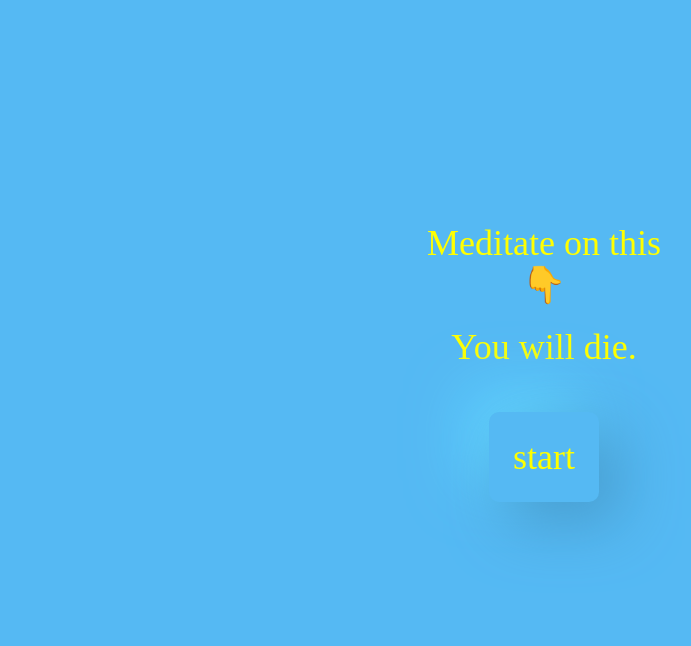
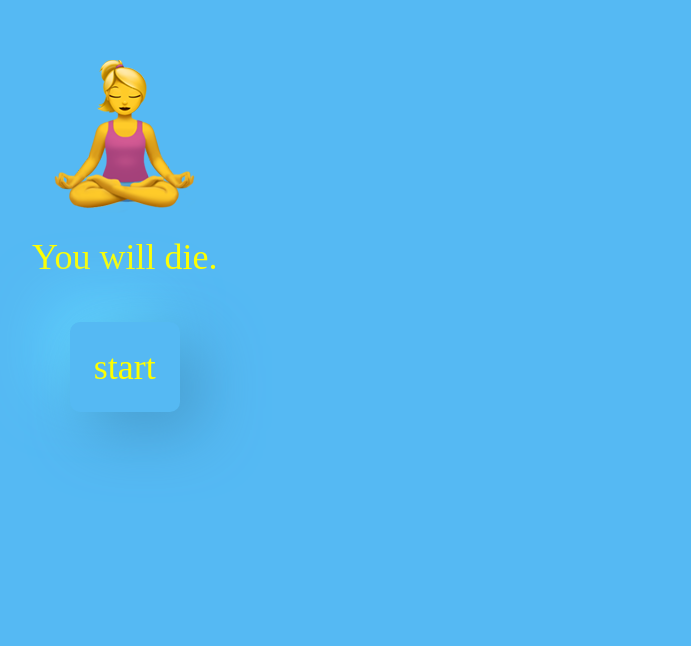
Before and after one commit to bierlingm/capstone-project, a React (Create React App) app: page / in a window 1280 px wide. Shown: the part 154-800 px from the top of the page, without its empty margins (96-787 px from the left). Built offline with nearby package versions, Linux system fonts and the light colour scheme.

Commit message:
Further work on the grid

```diff
--- a/src/components/Backdrop.js
+++ b/src/components/Backdrop.js
@@ -29,7 +29,8 @@ const BackdropWrapper = styled.div`
   .default {
     display: grid;
     align-content: center;
-    padding: 10% 10% 10% 10%;
+    justify-content: space-between;
+    padding: 0 10% 10% 10%;
   }
 
   .timed {
--- a/src/components/Prompt.js
+++ b/src/components/Prompt.js
@@ -1,14 +1,21 @@
 import React from 'react'
 import styled from 'styled-components'
-import Backdrop from './Backdrop'
+import Prompts from '../Prompts.json'
+import { getRandomInt } from '../utils/utils'
 
-export default function ({ children }) {
-  return (
-    <Backdrop>
-      <ButtonStyled>{children}</ButtonStyled>
-    </Backdrop>
-  )
+const prompt = JSON.stringify(
+  Prompts[getRandomInt(Prompts.length - 1)]['prompt']
+)
+
+export default function Prompt() {
+  return <PromptStyled>{prompt.slice(1, prompt.length - 1)}</PromptStyled>
 }
+
+const PromptStyled = styled.p`
+  margin-top: 20px;
+  margin-bottom: 20px;
+  -shadow: 20px 20px 60px #489dcf, -20px -20px 60px #62d5ff;
+`
 
 export const ButtonStyled = styled.button`
   height: 10%;
--- a/src/components/PromptWriting.js
+++ b/src/components/PromptWriting.js
@@ -1,12 +1,8 @@
 import React from 'react'
 import styled from 'styled-components/macro'
-import Prompts from '../Prompts.json'
-import { getRandomInt } from '../utils/utils'
+import Prompt from '../components/Prompt'
+import lotus_woman from '../img/lotus_woman.png'
 import { Backdrop, BackdropTimed } from './Backdrop'
-
-const prompt = JSON.stringify(
-  Prompts[getRandomInt(Prompts.length - 1)]['prompt']
-)
 
 export default function PromptWriting({ current, send }) {
   return current.matches('writing') ? (
@@ -15,23 +11,16 @@ export default function PromptWriting({ current, send }) {
     </BackdropTimed>
   ) : (
     <Backdrop>
-      <p>
-        Meditate on this
-        <br />
-        <span role="img" aria-label="Finger pointing down to prompt">
-          👇
-        </span>
-      </p>
-      <PromptStyled>{prompt.slice(1, prompt.length - 1)}</PromptStyled>
+      <img
+        style={{ justifySelf: 'center' }}
+        src={lotus_woman}
+        alt="Woman in lotus position"
+      />
+      <Prompt />
       <ButtonStyled onClick={() => send('START')}>start</ButtonStyled>
     </Backdrop>
   )
 }
-
-const PromptStyled = styled.p`
-  margin-top: 20px;
-  margin-bottom: 20px;
-`
 
 const ButtonStyled = styled.button`
   margin: 24px;
```
Also changed, not shown: src/img/lotus_woman.png (added).
